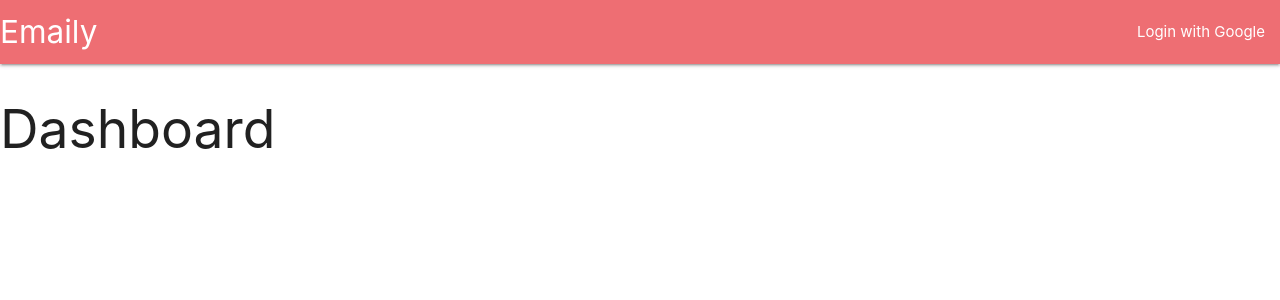
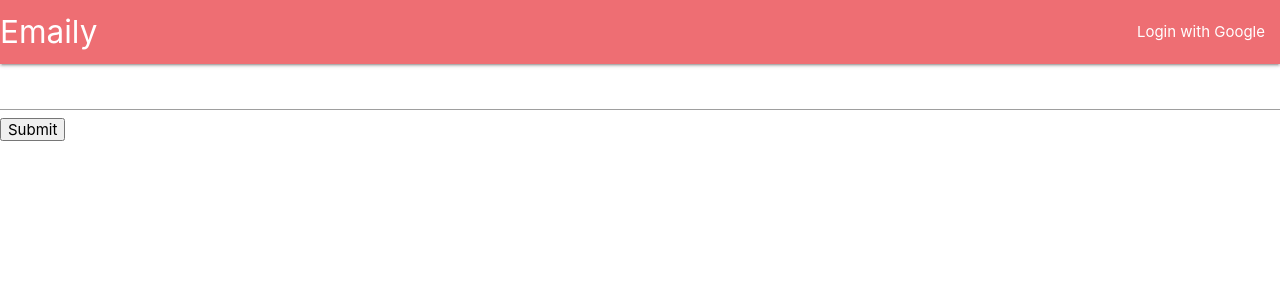
Before and after one commit to fhernand0705/emaily-api-node, a React (Create React App) app in the folder client/: page /surveys/new in a window 1280 px wide. Shown: the top 300 px of the page. Built offline with nearby package versions, Linux system fonts and the light colour scheme; no server answers.

Commit message:
installed redux-form to assist with handling user input and managing in the redux store

```diff
--- a/client/package.json
+++ b/client/package.json
@@ -16,6 +16,7 @@
     "react-scripts": "3.4.1",
     "react-stripe-checkout": "^2.6.3",
     "redux": "^4.0.5",
+    "redux-form": "^8.3.6",
     "redux-thunk": "^2.3.0"
   },
   "scripts": {
--- a/client/public/index.html
+++ b/client/public/index.html
@@ -9,6 +9,7 @@
       name="description"
       content="Web site created using create-react-app"
     />
+    <link href="https://fonts.googleapis.com/icon?family=Material+Icons" rel="stylesheet">
     <link rel="apple-touch-icon" href="%PUBLIC_URL%/logo192.png" />
     <!--
       manifest.json provides metadata used when your web app is installed on a
@@ -24,6 +25,7 @@
       work correctly both with client-side routing and a non-root public URL.
       Learn how to configure a non-root public URL by running `npm run build`.
     -->
+
     <title>React App</title>
   </head>
   <body>
--- a/client/src/components/App.jsx
+++ b/client/src/components/App.jsx
@@ -1,9 +1,12 @@
 import React, { useEffect } from 'react';
 import { Route, Switch } from 'react-router-dom';
+import { useDispatch } from 'react-redux';
+
 import Navbar from './Navbar';
 import Home from './Home';
-import Surveys from './Surveys';
-import { useDispatch } from 'react-redux';
+import SurveyNew from './surveys/SurveyNew';
+import Dashboard from './Dashboard';
+
 import * as actions from '../actions';
 
 
@@ -20,7 +23,8 @@ function App() {
             <Navbar />
             <Switch>
                 <Route exact path="/"  component={Home} />
-                <Route path="/surveys" component={Surveys} />
+                <Route exact path="/surveys" component={Dashboard} />
+                <Route path="/surveys/new" component={SurveyNew}/>
             </Switch>
         </React.Fragment>
     )
--- /dev/null
+++ b/client/src/components/Dashboard.jsx
@@ -0,0 +1,17 @@
+import React from 'react';
+import { Link } from 'react-router-dom';
+
+function Dashboard() {
+    return (
+        <React.Fragment>
+            <div><h3>Dashboard</h3></div>
+            <div className="fixed-action-btn">
+                <Link to="/surveys/new" className="btn-floating btn-large red">
+                    <i className="material-icons">add</i>
+                </Link>
+            </div>
+        </React.Fragment>
+    )
+}
+
+export default Dashboard;
--- /dev/null
+++ b/client/src/components/surveys/SurveyForm.jsx
@@ -0,0 +1,18 @@
+import React from 'react';
+import { reduxForm, Field } from 'redux-form';
+
+function SurveyForm(props) {
+    const { handleSubmit } = props;
+    return (
+        <div>
+            <form onSubmit={handleSubmit(values => console.log(values))}>
+                <Field type="text" name="surveyTitle" component="input"/>
+                <button type="submit">Submit</button>
+            </form>
+        </div>
+    )
+}
+
+export default reduxForm({
+    form: 'surveyForm'
+})(SurveyForm);
--- /dev/null
+++ b/client/src/components/surveys/SurveyNew.jsx
@@ -0,0 +1,12 @@
+import React from 'react';
+import SurveyForm from './SurveyForm';
+
+function SurveyNew() {
+    return (
+        <div>
+            <SurveyForm />
+        </div>
+    )
+}
+
+export default SurveyNew;
--- a/client/src/reducers/index.js
+++ b/client/src/reducers/index.js
@@ -1,6 +1,8 @@
 import { combineReducers } from 'redux';
+import { reducer as reduxForm } from 'redux-form';
 import authReducer from './authReducer';
 
 export default combineReducers({
-    auth: authReducer
+    auth: authReducer,
+    form: reduxForm
 });
```
Also changed, not shown: client/src/components/surveys/Surveys.jsx (renamed from client/src/components/Surveys.jsx), 1 other file (tests, documents, lock files or other folders).
